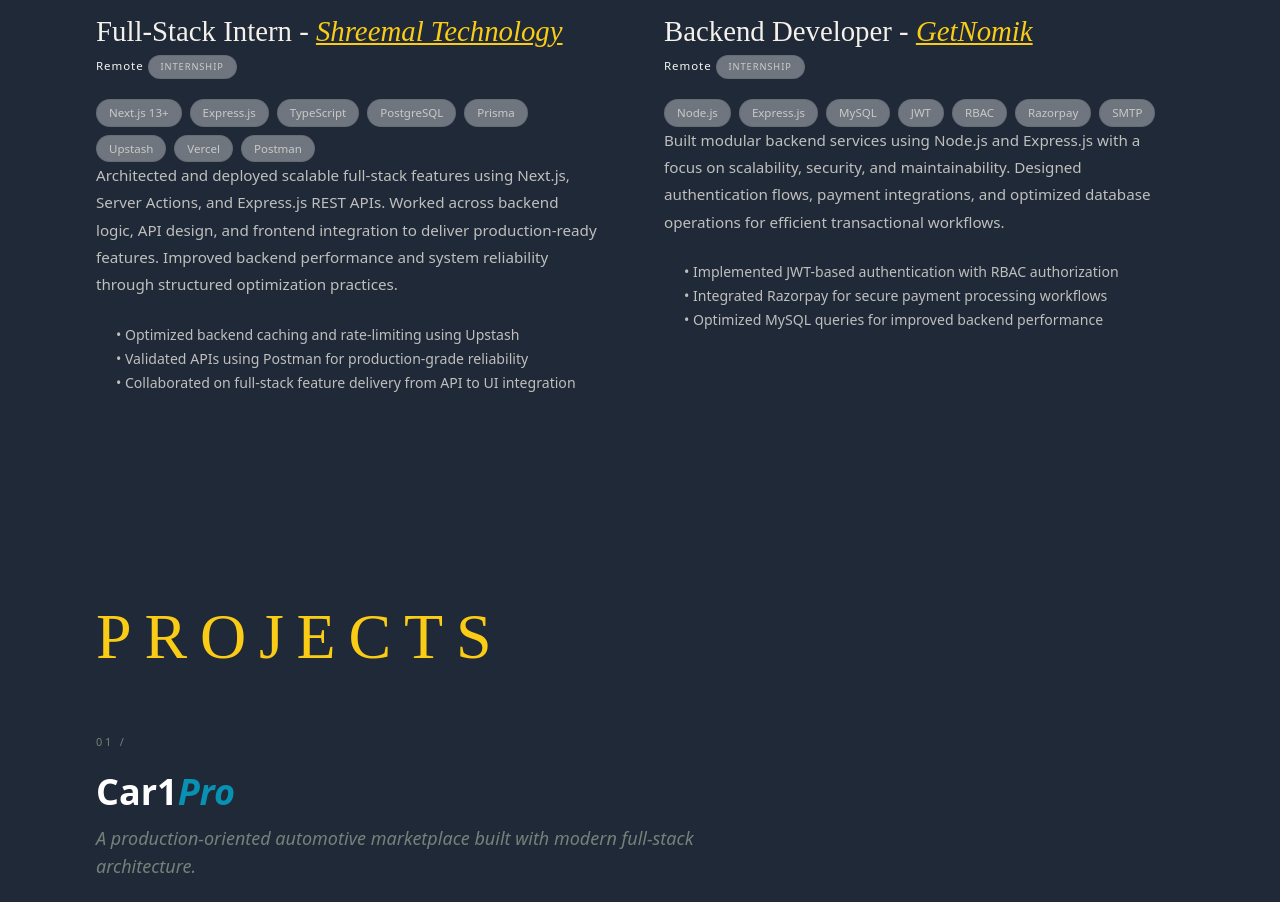
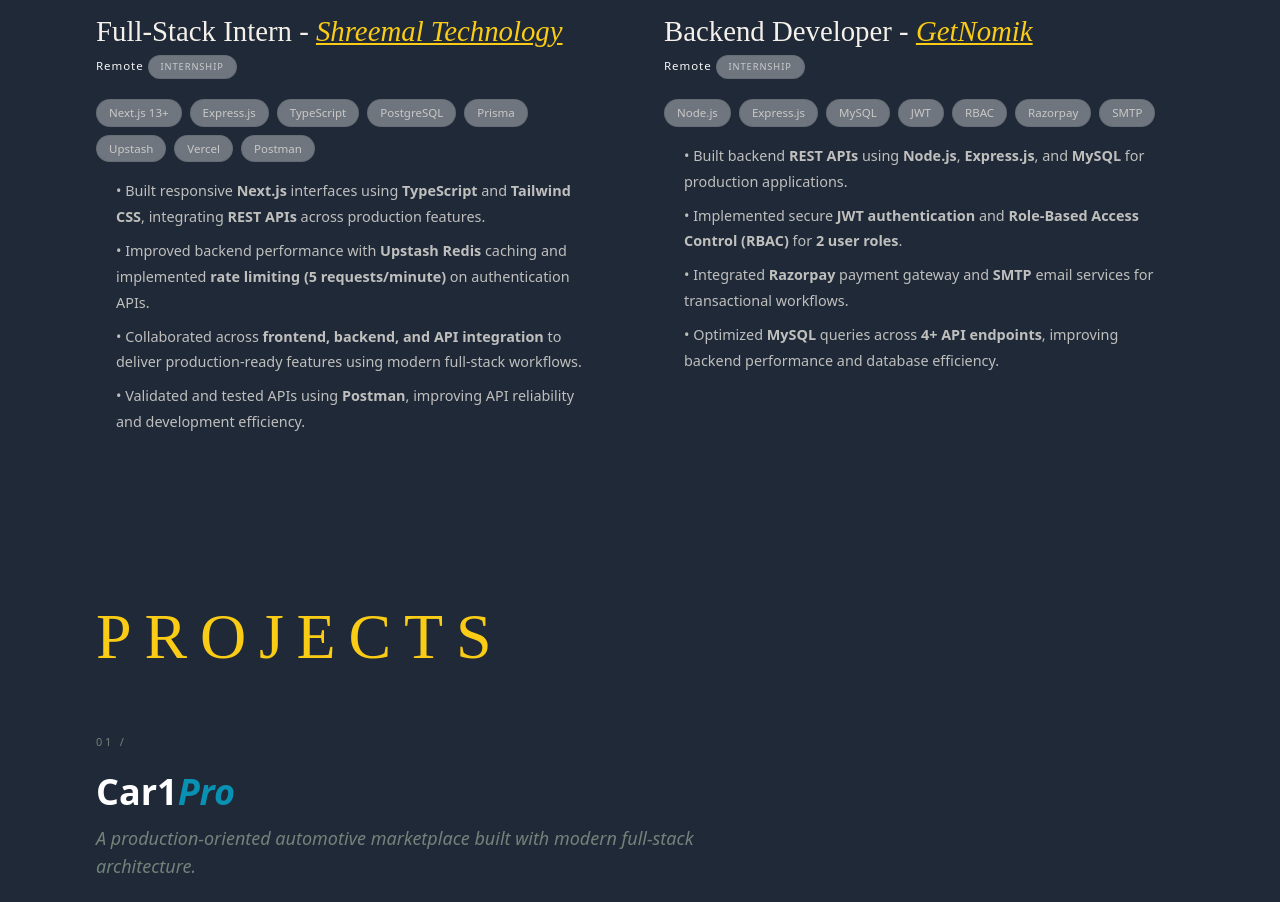
Before and after one commit to pprachhiii/Prachi-s-Portfolio, a React (Vite) app: page / in a window 1280 px wide. Shown: the part 1543-2445 px from the top of the page. Built offline with nearby package versions, Linux system fonts and the light colour scheme.

Commit message:
Revise ExperienceSection with detailed project descriptions
Updated the ExperienceSection component to include detailed descriptions of backend and frontend work, highlighting technologies used and improvements made.

```diff
--- a/src/components/ExperienceSection.tsx
+++ b/src/components/ExperienceSection.tsx
@@ -124,27 +124,35 @@
               </span>
             ))}
           </div>
-<p
-            className="mb-6 opacity-75 text-[0.95rem] leading-[1.8]"
+<div className="mt-4">
+  <ul
+    className="pl-5 opacity-75 text-[0.9rem] leading-[1.8] space-y-2"
     style={{
       fontFamily: 'var(--sans)',
       color: 'var(--ink)',
     }}
   >
-            Architected and deployed scalable full-stack features using Next.js, Server Actions, and
-            Express.js REST APIs. Worked across backend logic, API design, and frontend integration
-            to deliver production-ready features. Improved backend performance and system
-            reliability through structured optimization practices.
-          </p>
+    <li>
+      • Built responsive <strong>Next.js</strong> interfaces using <strong>TypeScript</strong> and
+      <strong> Tailwind CSS</strong>, integrating <strong>REST APIs</strong> across production features.
+    </li>
 
-          <div className="mt-4">
-            <ul className="pl-5 opacity-75 text-[0.88rem] leading-[1.7]">
-              <li>• Optimized backend caching and rate-limiting using Upstash</li>
-              <li>• Validated APIs using Postman for production-grade reliability</li>
-              <li>• Collaborated on full-stack feature delivery from API to UI integration</li>
+    <li>
+      • Improved backend performance with <strong>Upstash Redis</strong> caching and implemented
+      <strong> rate limiting (5 requests/minute)</strong> on authentication APIs.
+    </li>
+
+    <li>
+      • Collaborated across <strong>frontend, backend, and API integration</strong> to deliver
+      production-ready features using modern full-stack workflows.
+    </li>
+
+    <li>
+      • Validated and tested APIs using <strong>Postman</strong>, improving API reliability and
+      development efficiency.
+    </li>
   </ul>
 </div>
-
 
         </div>
 
@@ -226,23 +234,29 @@
             ))}
           </div>
 
-<p
-            className="mb-6 opacity-75 text-[0.95rem] leading-[1.8]"
+<div className="mt-4">
+  <ul
+    className="pl-5 opacity-75 text-[0.9rem] leading-[1.8] space-y-2"
     style={{
       fontFamily: 'var(--sans)',
       color: 'var(--ink)',
     }}
   >
-            Built modular backend services using Node.js and Express.js with a focus on scalability,
-            security, and maintainability. Designed authentication flows, payment integrations, and
-            optimized database operations for efficient transactional workflows.
-          </p>
+    <li>
+      • Built backend <strong>REST APIs</strong> using <strong>Node.js</strong>, <strong>Express.js</strong>, and <strong>MySQL</strong> for production applications.
+    </li>
 
-          <div className="mt-4">
-            <ul className="pl-5 opacity-75 text-[0.88rem] leading-[1.7]">
-              <li>• Implemented JWT-based authentication with RBAC authorization</li>
-              <li>• Integrated Razorpay for secure payment processing workflows</li>
-              <li>• Optimized MySQL queries for improved backend performance</li>
+    <li>
+      • Implemented secure <strong>JWT authentication</strong> and <strong>Role-Based Access Control (RBAC)</strong> for <strong>2 user roles</strong>.
+    </li>
+
+    <li>
+      • Integrated <strong>Razorpay</strong> payment gateway and <strong>SMTP</strong> email services for transactional workflows.
+    </li>
+
+    <li>
+      • Optimized <strong>MySQL</strong> queries across <strong>4+ API endpoints</strong>, improving backend performance and database efficiency.
+    </li>
   </ul>
 </div>
 
```
Lines whose indentation alone changed are shown as unchanged.
